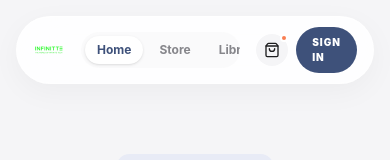
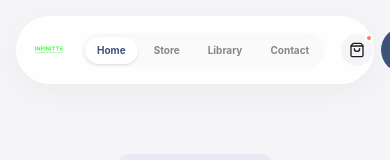
Before and after one commit to saimon919/DigiNepal, a React (Vite) app: page / in a window 390 px wide. Shown: the top 160 px of the page. Built offline with nearby package versions, Linux system fonts and the light colour scheme; the HTML template or start-up script is replaced by a standard one.

Commit message:
Update Layout.tsx

```diff
--- a/src/components/layout/Layout.tsx
+++ b/src/components/layout/Layout.tsx
@@ -19,8 +19,8 @@ export default function Layout() {
                         <span className="hidden xs:block">Diginepal</span>
                     </Link>
 
-                    {/* Links - Hidden on small mobile, scrollable on tablet */}
-                    <div className="flex items-center gap-1 md:gap-1 bg-bg/50 p-1 rounded-full overflow-x-auto no-scrollbar sm:max-w-none">
+                    {/* Links - Optimized for full visibility */}
+                    <div className="flex items-center gap-1 bg-bg/50 p-1 rounded-full">
                         {[
                             { name: 'Home', path: '/' },
                             { name: 'Store', path: '/store' },
@@ -32,7 +32,7 @@ export default function Layout() {
                                 <Link
                                     key={item.name}
                                     to={item.path}
-                                    className={`px-3 md:px-5 py-1.5 md:py-2 rounded-full text-xs md:text-sm font-bold transition-all whitespace-nowrap ${isActive ? 'bg-white shadow-sm text-primary' : 'text-text-dim hover:text-text-main'
+                                    className={`px-3 md:px-5 py-1.5 md:py-2 rounded-full text-[10px] md:text-sm font-bold transition-all whitespace-nowrap ${isActive ? 'bg-white shadow-sm text-primary' : 'text-text-dim hover:text-text-main'
                                         }`}
                                 >
                                     {item.name}
```
